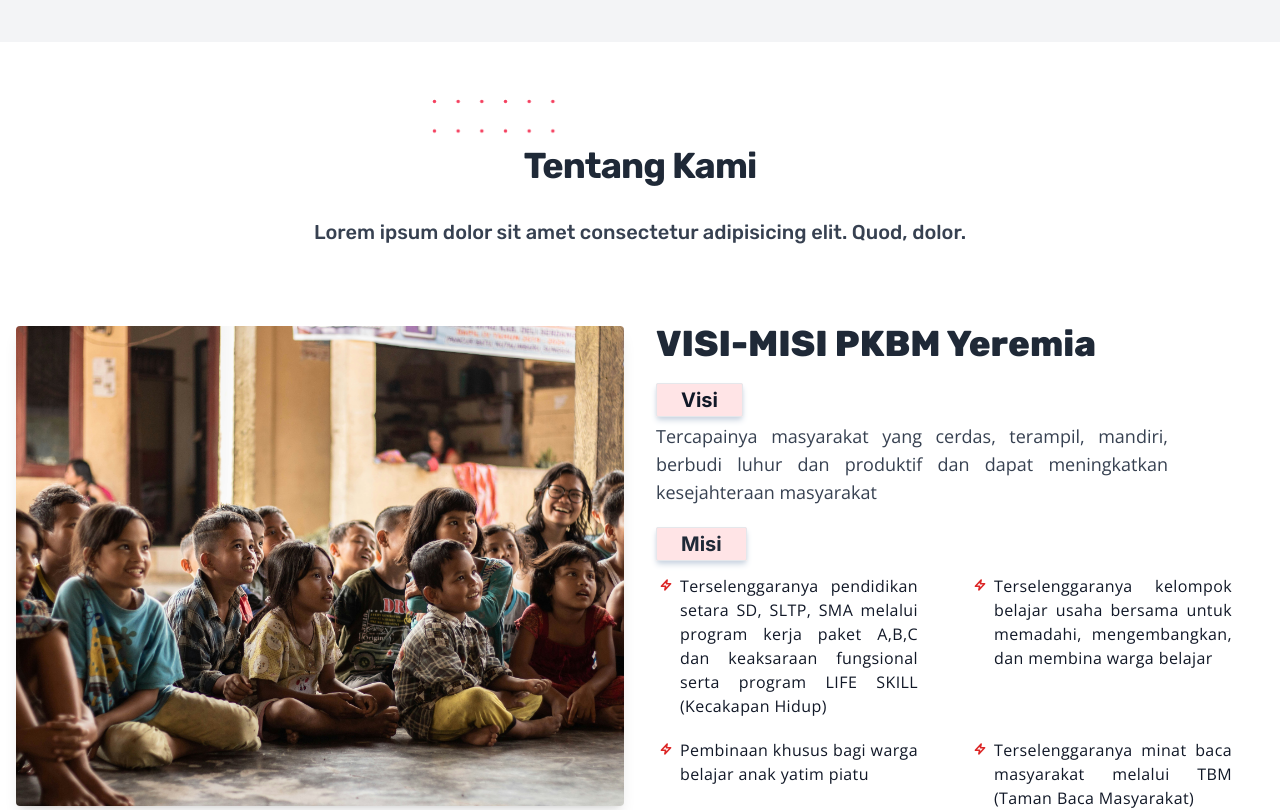
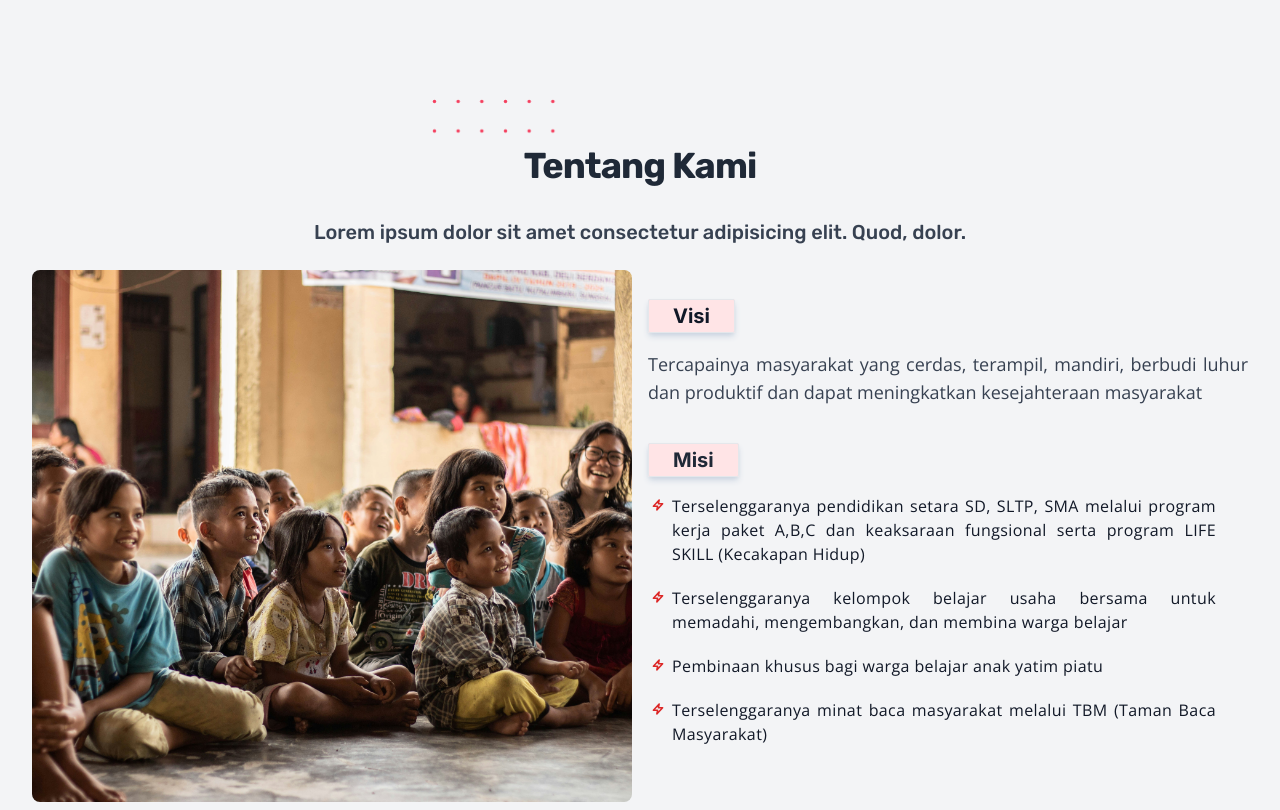
Before and after one commit to nathAd17/vue-school, a Vue app: page /about in a window 1280 px wide. Shown: the part 1760-2570 px from the top of the page. Built offline with nearby package versions, Linux system fonts and the light colour scheme.

Commit message:
update index.html

```diff
--- a/src/views/layouts/Header.vue
+++ b/src/views/layouts/Header.vue
@@ -1,7 +1,7 @@
 <template>
     <header>
         <div :class="{ 'bg-gray-300': isScrolled }"
-            class="lg:max-w-screen-2xl fixed top-0 left-0 right-0 z-50 flex flex-wrap items-center justify-between max-w-screen-lg p-4 mx-auto transition-all">
+            class="lg:max-w-screen-2xl md:max-w-screen-xl fixed top-0 left-0 right-0 z-50 flex flex-wrap items-center justify-between p-4 mx-auto transition-all">
             <a href="#home" aria-label="PKBM Yeremia" title="PKBM Yeremia" class="inline-flex items-center">
                 <img src="/src/assets/logo.png" alt="logo" class="w-16 rounded-full">
                 <h2 :class="{ 'text-gray-800': isScrolled }"
--- a/src/views/sections/AboutSection.vue
+++ b/src/views/sections/AboutSection.vue
@@ -45,7 +45,8 @@
             </div>
         </div>
     </section>
-    <section id="about" class="lg:pt-20 max-w-screen-xl pt-10 mx-auto">
+    <div id="about" class="sm:py-8 lg:py-20 py-10 bg-gray-100">
+        <div class="md:px-8 max-w-screen-xl px-4 mx-auto">
             <div class="font-rubik lg:pt-0 pt-8 mx-auto text-center">
                 <span class="relative inline-block">
                     <svg viewBox="0 0 52 24"
@@ -63,36 +64,40 @@
                     data-aos-duration="500">
                     Tentang Kami
                 </h1>
-            <p class="sm:text-xl font-medium text-gray-700" data-aos="fade-up" data-aos-delay="300" data-aos-duration="500">
+                <p class="sm:text-xl font-medium text-gray-700" data-aos="fade-up" data-aos-delay="300"
+                    data-aos-duration="500">
                     Lorem ipsum dolor sit amet consectetur adipisicing elit. Quod, dolor.</p>
             </div>
-        <div class="sm:max-w-lg md:max-w-full lg:w-screen lg:py-20 px-4 py-16 mx-auto">
-            <div class="lg:grid-cols-2 grid gap-8 row-gap-8">
-                <div>
-                    <img class="sm:h-[30rem] object-cover w-full h-56 rounded shadow-lg" src="/album/img-about.jpg"
-                        alt="album" data-aos="zoom-in" data-aos-delay="100" />
+            <div class="md:grid-cols-2 grid gap-4 mt-6">
+                <!-- images - start -->
+                <div class="lg:grid-cols-5 grid">
+                    <div class="lg:col-span-5 relative overflow-hidden bg-gray-100 rounded-lg">
+                        <img src="/album/img-about.jpg" loading="lazy" alt="Photo by Himanshu Dewangan"
+                            class="object-cover object-center w-full h-full" />
                     </div>
-                <div class="flex flex-col justify-start">
-                    <div class="max-w-lg mb-6">
-                        <h1 data-aos="fade-left" data-aos-easing="ease-in-sine"
-                            class="font-rubik w-full mb-6 text-4xl font-extrabold leading-none tracking-normal text-gray-800">
-                            VISI-MISI PKBM Yeremia</h1>
+                </div>
+                <!-- images - end -->
+
+                <!-- content - start -->
+                <div class="md:py-8">
+                    <div class="md:mb-3 mb-2">
                         <span data-aos="zoom-in" data-aos-delay="300"
                             class="font-inter bg-rose-100 shadow-slate-300 px-6 py-1 text-xl font-bold text-left text-gray-900 border border-gray-200 rounded-sm shadow-md">Visi
                         </span>
+                    </div>
+                    <div class="md:mb-10 flex items-center gap-3 mb-6">
                         <p data-aos="fade-left" data-aos-delay="200" data-aos-easing="ease-in-sine"
                             class="md:text-lg font-opensans mt-2 text-base font-medium text-justify text-gray-700">
                             Tercapainya masyarakat yang cerdas, terampil, mandiri, berbudi luhur dan produktif dan dapat
                             meningkatkan kesejahteraan masyarakat
                         </p>
                     </div>
-                    <div class="max-w-xl">
+                    <div class="md:mb-6 mb-4">
                         <span data-aos="zoom-in" data-aos-delay="300"
                             class="font-inter bg-rose-100 shadow-slate-300 px-6 py-1 text-xl font-bold text-left text-gray-800 border border-gray-200 rounded-sm shadow-md">Misi
                         </span>
-                    </div>
-                    <div class="sm:grid-cols-2 grid gap-5 row-gap-8 mt-4">
-                        <ul class="pr-8 space-y-3" v-for="misi in mission" :key="misi.id">
+
+                        <ul class="pr-8 mt-5 space-y-3" v-for="misi in mission" :key="misi.id">
                             <li data-aos="zoom-in-up" data-aos-delay="500"
                                 class="font-opensans flex text-base font-medium tracking-wide text-justify text-gray-900">
                                 <span class="mr-1">
@@ -106,7 +111,8 @@
                         </ul>
                     </div>
                 </div>
+                <!-- content - end -->
             </div>
         </div>
-    </section>
+    </div>
 </template>
```
Lines whose indentation alone changed are shown as unchanged.
